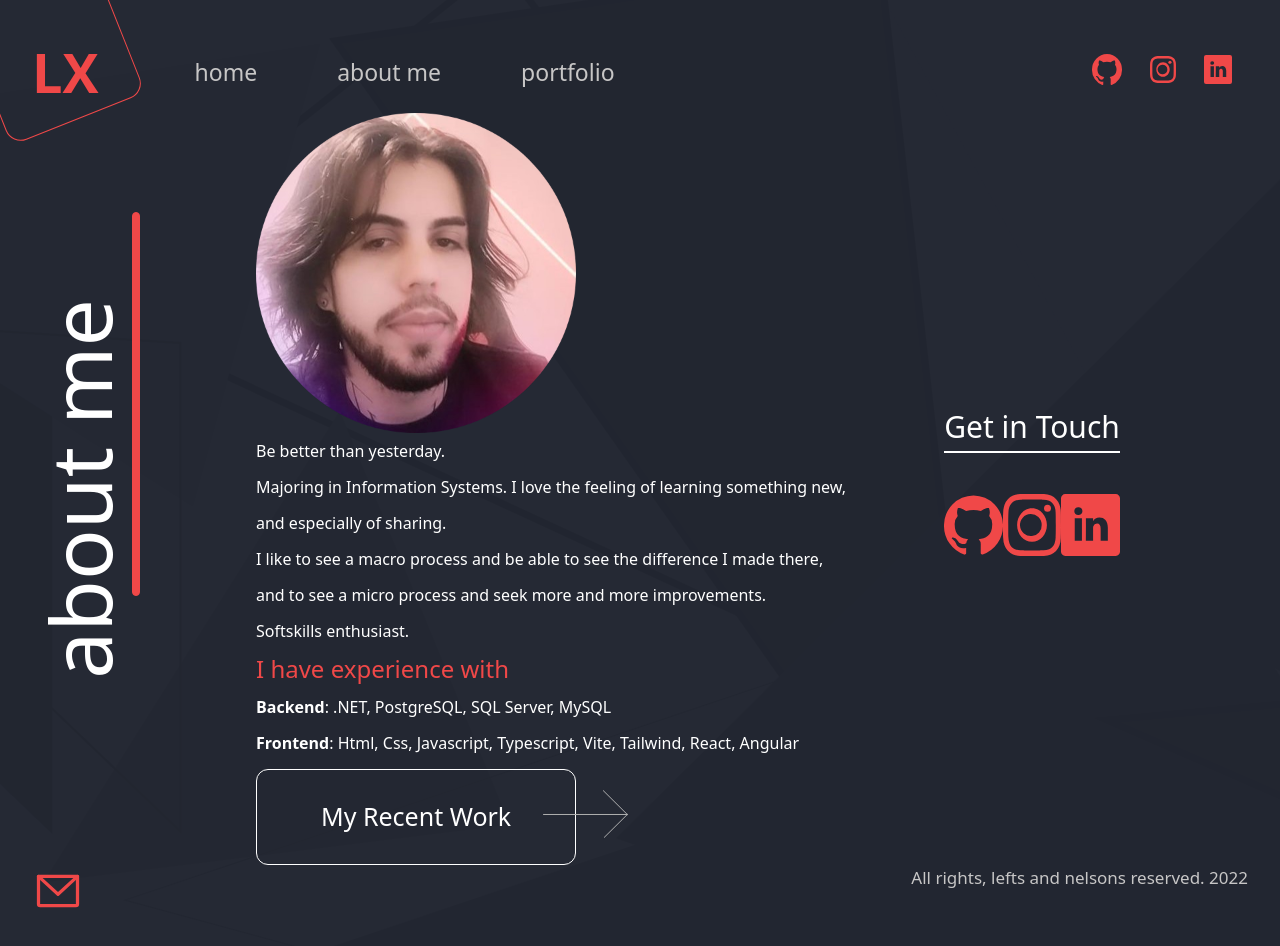
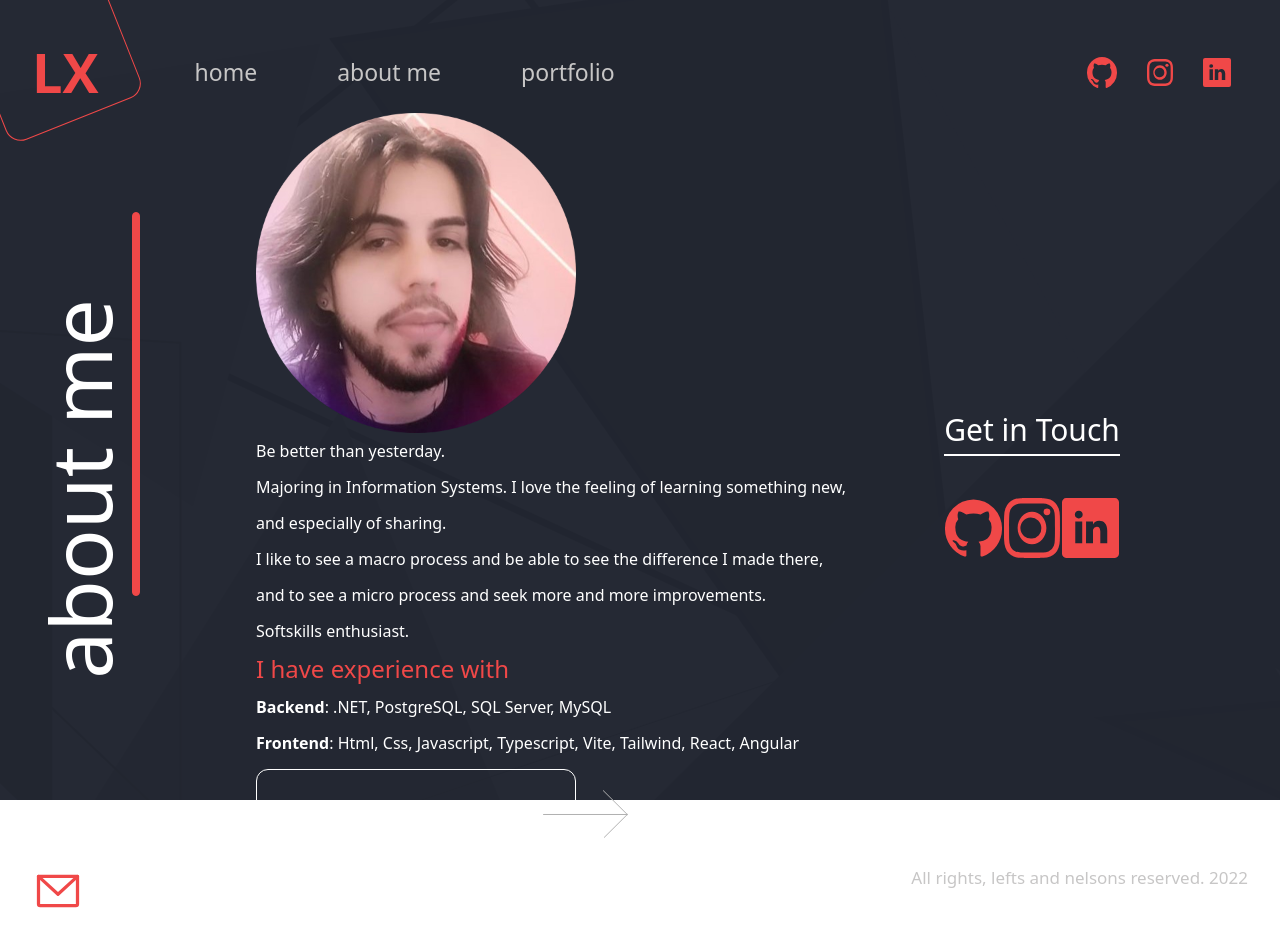
Before and after one commit to NicolasSampaio/Portoflio, a React (Vite) app in the folder web/: page /aboutme in a window 1280 px wide. Shown: the top 946 px of the page. After the commit the page ends 917 px from the top, so only its background shows below. Built offline with nearby package versions, Linux system fonts and the light colour scheme.

Commit message:
feat: adding some animations

```diff
--- a/web/src/App.tsx
+++ b/web/src/App.tsx
@@ -5,7 +5,7 @@ import { Footer } from "./components/Footer";
 
 export function App() {
   return (
-    <div className="flex flex-col justify-between bg-texture bg-repeat min-h-screen">
+    <div className="h-screen flex flex-col justify-between bg-texture bg-repeat">
       <Header />
 
       <Outlet />
--- a/web/src/components/Contactme.tsx
+++ b/web/src/components/Contactme.tsx
@@ -14,40 +14,35 @@ export function ContactMe({ styleInfo, styleImgInfo }: ContactMeProps) {
         href="https://github.com/NicolasSampaio"
         target="_blank"
         rel="noopener noreferrer"
+        className=""
       >
-        <button>
         <img
           src={githubIcon}
           alt="Github Icon"
-            className={`${styleImgInfo}`}
+          className={`border border-transparent hover:border hover:border-white hover:rounded transition duration-0 hover:duration-300 ${styleImgInfo}`}
         />
-        </button>
       </a>
       <a
         href="https://www.instagram.com/shizas.png/"
         target="_blank"
         rel="noopener noreferrer"
       >
-        <button>
         <img
           src={instagramIcon}
           alt="Instagram Icon"
-            className={`${styleImgInfo}`}
+          className={`border border-transparent hover:border hover:border-white hover:rounded transition duration-0 hover:duration-300 ${styleImgInfo}`}
         />
-        </button>
       </a>
       <a
         href="https://www.linkedin.com/in/nicolassampaio/"
         target="_blank"
         rel="noopener noreferrer"
       >
-        <button>
         <img
           src={linkedinIcon}
           alt="Linkedin Icon"
-            className={`${styleImgInfo}`}
+          className={`border border-transparent hover:border hover:border-white hover:rounded transition duration-0 hover:duration-300 ${styleImgInfo}`}
         />
-        </button>
       </a>
     </div>
   );
--- a/web/src/components/Footer.tsx
+++ b/web/src/components/Footer.tsx
@@ -4,13 +4,11 @@ export function Footer() {
   return (
     <footer className="flex justify-between content-center mx-8 mb-8">
       <a href="mailto:nicolas.pereira.sampaio16@gmail.com">
-        <button>
-          <EnvelopeSimple
-            size={52}
-            color="#F04848"
-            // className="absolute bottom-11 left-8"
-          />
-        </button>
+        <EnvelopeSimple
+          size={52}
+          color="#F04848"
+          // className="absolute bottom-11 left-8"
+        />
       </a>
 
       <span className="text-1.5xs text-lincoliGrey">
--- a/web/src/components/Header.tsx
+++ b/web/src/components/Header.tsx
@@ -16,25 +16,19 @@ export function Header() {
 
         <nav className="mt-8 ml-24">
           <ul className="flex h-full gap-20 items-center">
-            <li className="text-1.9xl text-lincoliGrey">
-              <Link to="/">
-                <button>home</button>
-              </Link>
+            <li className="text-1.9xl text-lincoliGrey hover:text-lincoliRed transition duration-0 hover:duration-300">
+              <Link to="/">home</Link>
             </li>
-            <li className="text-1.9xl text-lincoliGrey">
-              <Link to="aboutme">
-                <button>about me</button>
-              </Link>
+            <li className="text-1.9xl text-lincoliGrey hover:text-lincoliRed transition duration-0 hover:duration-300">
+              <Link to="aboutme">about me</Link>
             </li>
             {/* <li className="text-1.9xl text-lincoliGrey">
               <a href="">
                 <button>blog</button>
               </a>
             </li> */}
-            <li className="text-1.9xl text-lincoliGrey">
-              <Link to="portfolio">
-                <button>portfolio</button>
-              </Link>
+            <li className="text-1.9xl text-lincoliGrey hover:text-lincoliRed transition duration-0 hover:duration-300">
+              <Link to="portfolio">portfolio</Link>
             </li>
           </ul>
         </nav>
--- a/web/src/components/MyRecentWorkButton.tsx
+++ b/web/src/components/MyRecentWorkButton.tsx
@@ -9,7 +9,7 @@ export function MyRecentWorkButton({ styleInfo }: MyRecentWorkButtonProps) {
   return (
     <Link to="/portfolio">
       <button
-        className={`relative border rounded-xl border-white py-7 px-16 text-2.1xl text-white
+        className={`relative border rounded-xl border-white py-7 px-16 text-2.1xl text-white hover:animate-pulse
         after:absolute after:content-[url('./assets/ArrowRight.svg')] after:h-12 after:w-20 after:top-5 after:-right-12 ${styleInfo}`}
       >
         My Recent Work
--- a/web/src/main.tsx
+++ b/web/src/main.tsx
@@ -6,7 +6,7 @@ import { App } from "./App";
 import { Portfolio } from "./routes/portfolio";
 
 import "./global.css";
-import { Homepage } from "./components/Homepage";
+import { Homepage } from "./routes/Homepage";
 import { AboutMe } from "./routes/aboutMe";
 
 ReactDOM.createRoot(document.getElementById("root")!).render(
--- a/web/src/routes/aboutMe.tsx
+++ b/web/src/routes/aboutMe.tsx
@@ -1,14 +1,11 @@
 import { MyRecentWorkButton } from "../components/MyRecentWorkButton";
 import { ContactMe } from "../components/contactme";
 
-import githubImg from "../assets/github.svg";
-import instagramImg from "../assets/instagram.svg";
-import linkedinImg from "../assets/linkedin.svg";
 import perfilImg from "../assets/perfil.png";
 
 export function AboutMe() {
   return (
-    <main className="flex">
+    <main className="flex flex-1">
       <h2
         className="flex items-center justify-center h-24 self-center w-40 -rotate-90
       text-7.5xl whitespace-nowrap text-white"
--- a/web/src/components/Homepage.tsx
+++ b/web/src/routes/homepage.tsx
@@ -1,9 +1,8 @@
-import { Link } from "react-router-dom";
-import { MyRecentWorkButton } from "./MyRecentWorkButton";
+import { MyRecentWorkButton } from "../components/MyRecentWorkButton";
 
 export function Homepage() {
   return (
-    <main className="flex flex-col gap-10 ml-64">
+    <main className="flex flex-1 justify-center flex-col gap-10 ml-64">
       <h1 className="text-7xl leading-[130%] font-bold lincoliGradient">
         Hi, I'm Nicolas Sampaio,
         <br />
--- a/web/src/routes/portfolio.tsx
+++ b/web/src/routes/portfolio.tsx
@@ -4,16 +4,16 @@ export function Portfolio() {
   const portfolios = getPortfolios();
 
   return (
-    <main className="flex">
+    <main className="flex flex-1">
       <h2
-        className=" flex items-center justify-center h-24 self-center w-40 -rotate-90
+        className="flex items-center justify-center h-24 self-center w-40 -rotate-90
       text-7.5xl whitespace-nowrap text-white"
       >
         portfolio
       </h2>
       <span className="absolute w-96 h-2 border border-lincoliRed bg-lincoliRed rotate-90 rounded top-[25rem] -left-[3.5rem]"></span>
 
-      <div className="ml-7">
+      <div className="ml-7 mt-7 min-w-[75%]">
         <p className="text-white text-3xl mb-20">
           Some projects I worked on, let me know what you think!
           <br />
@@ -36,22 +36,37 @@ export function Portfolio() {
           (:
         </p>
 
-        <div className="flex flex-wrap gap-24 overflow-auto scrollbar-thin scrollbar-thumb-lincoliRed scrollbar-track-white">
+        <div className="flex flex-wrap gap-24 min-w-[20rem]">
           {portfolios.map((portfolio) => (
             <div className="flex flex-col gap-5 max-w-xs">
+              <a
+                target="_blank"
+                rel="noopener noreferrer"
+                href={portfolio.link}
+                className="flex flex-col gap-5 hover:animate-pulse"
+              >
                 <img
                   src={portfolio.img}
                   alt=""
-                className="max-w-xs max-h-64 rounded-2xl"
+                  className="max-w-xs max-h-64 rounded-2xl border border-white"
                 />
                 <h2 className="text-white text-2xl text-center font-medium">
                   {portfolio.title}
                 </h2>
+              </a>
+
               <div className="max-h-[90px] overflow-auto scrollbar-thin scrollbar-thumb-lincoliRed scrollbar-track-white pr-7">
                 <p className="text-white text-sm">{portfolio.description}</p>
               </div>
 
-              {/* <span className="border border-lincoliRed bg-lincoliRed rounded w-full h-1"></span> */}
+              <a
+                target="_blank"
+                rel="noopener noreferrer"
+                href={portfolio.github}
+                className="text-lincoliRed italic text-sm text-center font-medium hover:text-blue-700 transition duration-0 hover:duration-300"
+              >
+                Github Repository
+              </a>
             </div>
           ))}
         </div>
```
Lines whose indentation alone changed are shown as unchanged.
